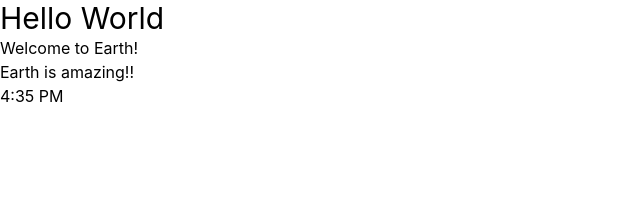
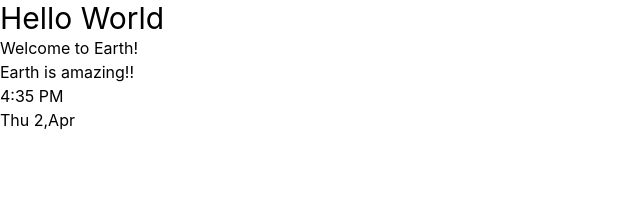
Before and after one commit to codebyviral/vite, a React (Vite) app: page / in a window 1280 px wide. Shown: the top 198 px of the page, without its empty margins (0-640 px from the left). Built offline with nearby package versions, Linux system fonts and the light colour scheme.

Commit message:
updates--

```diff
--- a/src/App.jsx
+++ b/src/App.jsx
@@ -7,6 +7,7 @@ const App = () => {
       <h2>Welcome to Earth!</h2>
       <h3>Earth is amazing!!</h3>
       <h4>4:35 PM</h4>
+      <h5>Thu 2,Apr</h5>
     </div>
   )
 }
```
